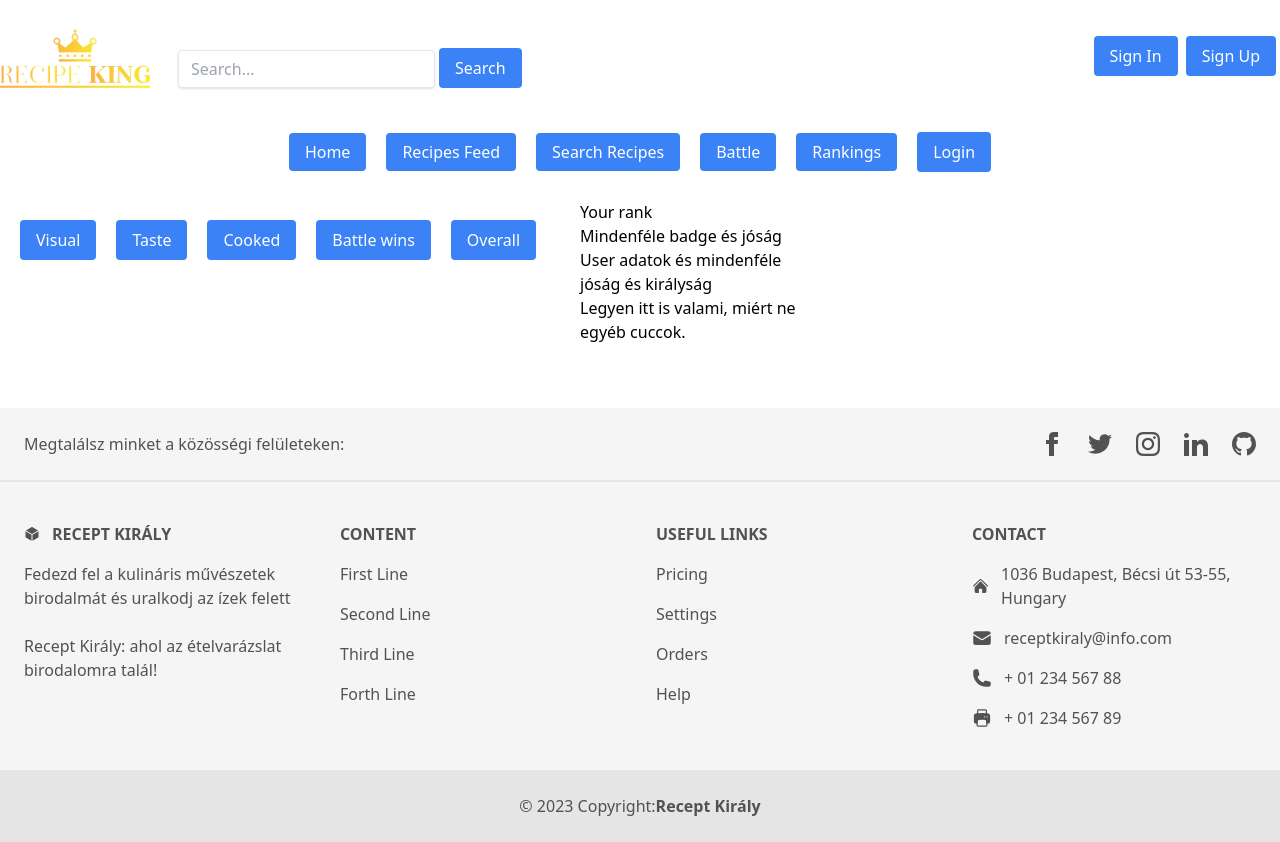
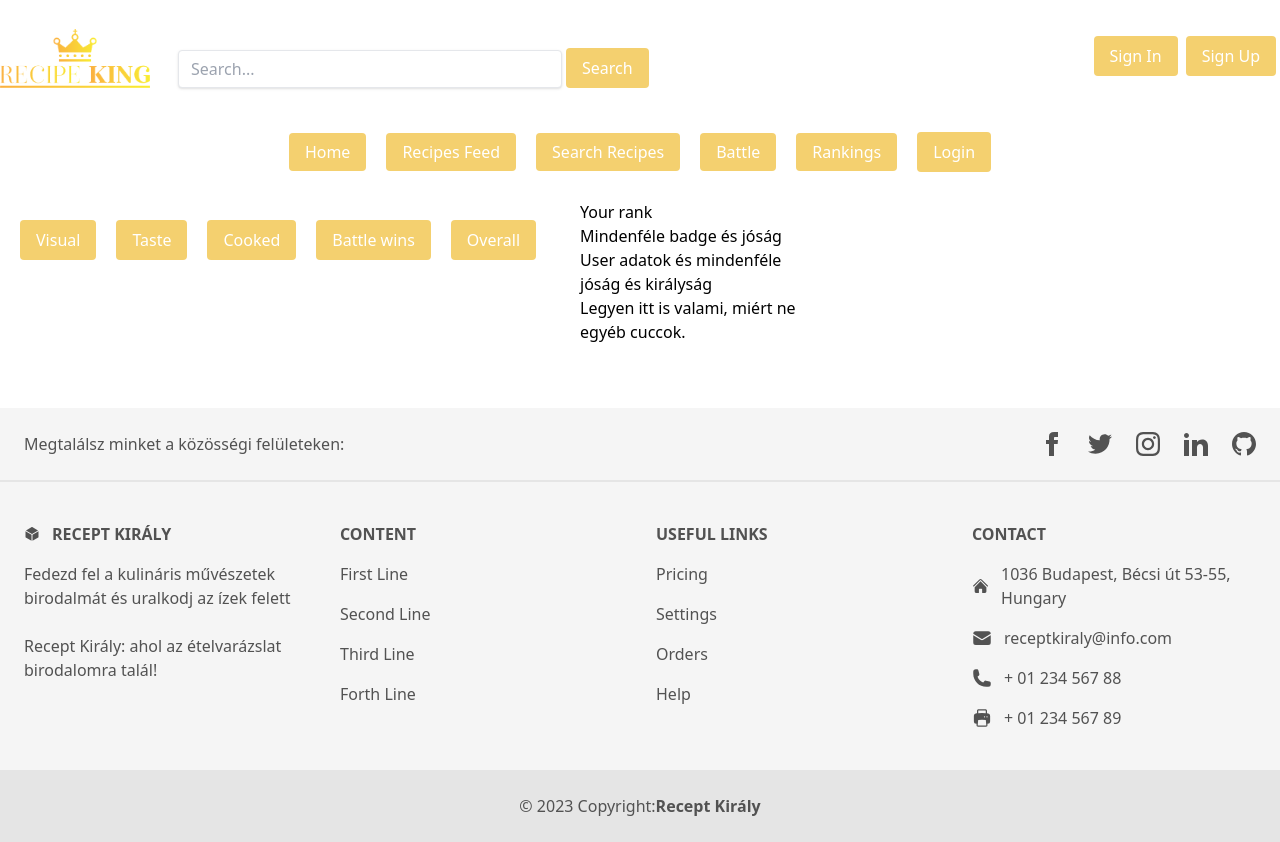
Before and after one commit to progmatic-fs-2023/receptkiraly, a React (Vite) app in the folder client/: page /rankings in a window 1280 px wide. Built offline with nearby package versions, Linux system fonts and the light colour scheme.

Commit message:
Fejléc elemek;gombok színei

```diff
--- a/client/src/components/Banner.jsx
+++ b/client/src/components/Banner.jsx
@@ -11,7 +11,7 @@ function Banner() {
           <input
             type="text"
             placeholder="Search..."
-            className="shadow appearance-none border rounded py-2 px-3 text-gray-700 leading-tight focus:outline-none focus:shadow-outline mx-1"
+            className="w-96 shadow appearance-none border rounded py-2 px-3 text-gray-700 leading-tight focus:outline-none focus:shadow-outline mx-1"
           />
           <button
             type="button"
@@ -29,7 +29,7 @@ function Banner() {
           <input
             type="text"
             placeholder="Search..."
-            className="shadow appearance-none border rounded py-2 px-3 text-gray-700 leading-tight focus:outline-none focus:shadow-outline mx-1"
+            className="w-96 shadow appearance-none border rounded py-2 px-3 text-gray-700 leading-tight focus:outline-none focus:shadow-outline mx-1"
           />
           <button
             type="button"
@@ -43,13 +43,13 @@ function Banner() {
       <div className="flex justify-center items-center sm:mt-4 md:mt-0">
         <button
           type="button"
-          className="bg-blue-500 text-white px-4 py-2 rounded focus:outline-none mx-1 jasmine"
+          className="bg-blue-500 text-white px-4 py-2 rounded focus:outline-none mx-1"
         >
           Sign In
         </button>
         <button
           type="button"
-          className="bg-blue-500 text-white px-4 py-2 rounded focus:outline-none mx-1 jasmine"
+          className="bg-blue-500 text-white px-4 py-2 rounded focus:outline-none mx-1"
         >
           Sign Up
         </button>
--- a/client/src/index.css
+++ b/client/src/index.css
@@ -1,3 +1,7 @@
 @tailwind base;
 @tailwind components;
 @tailwind utilities;
+
+.bg-blue-500 {
+    background-color: #f4d06f;
+  }
```
